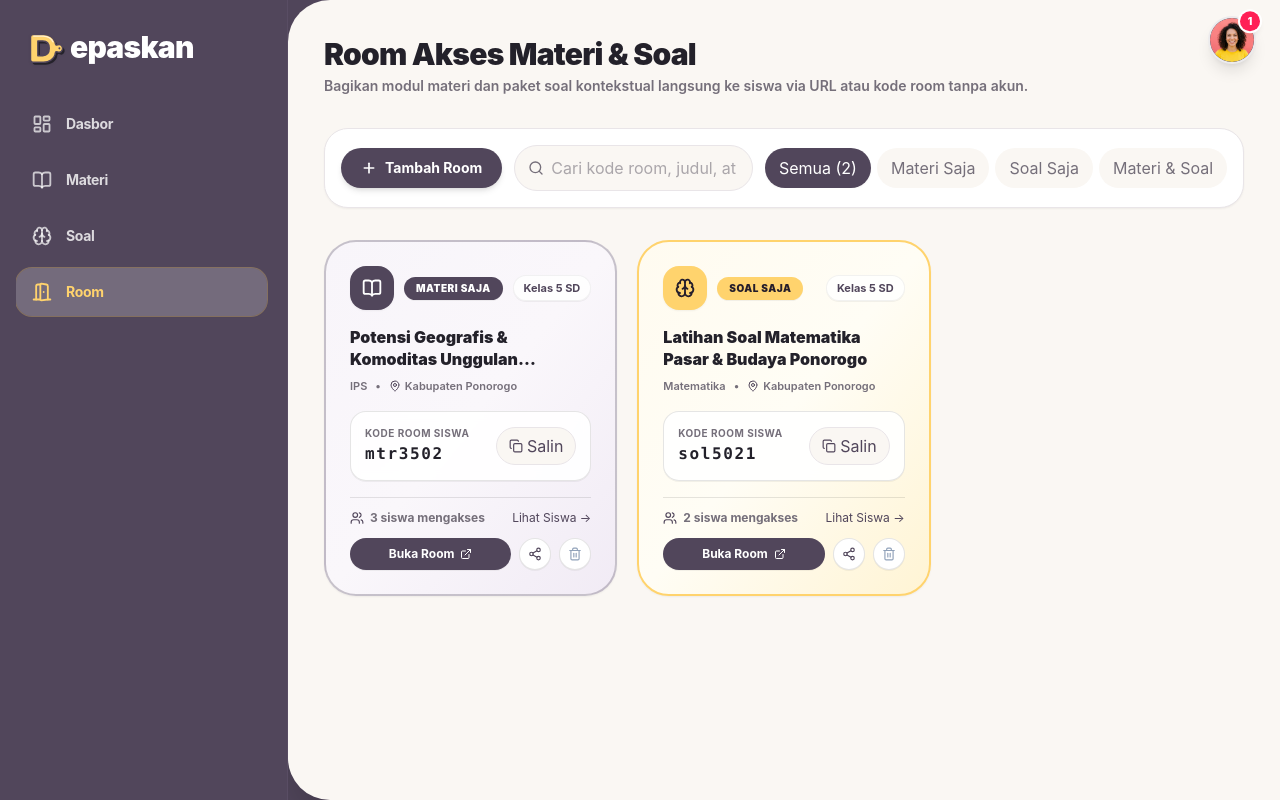
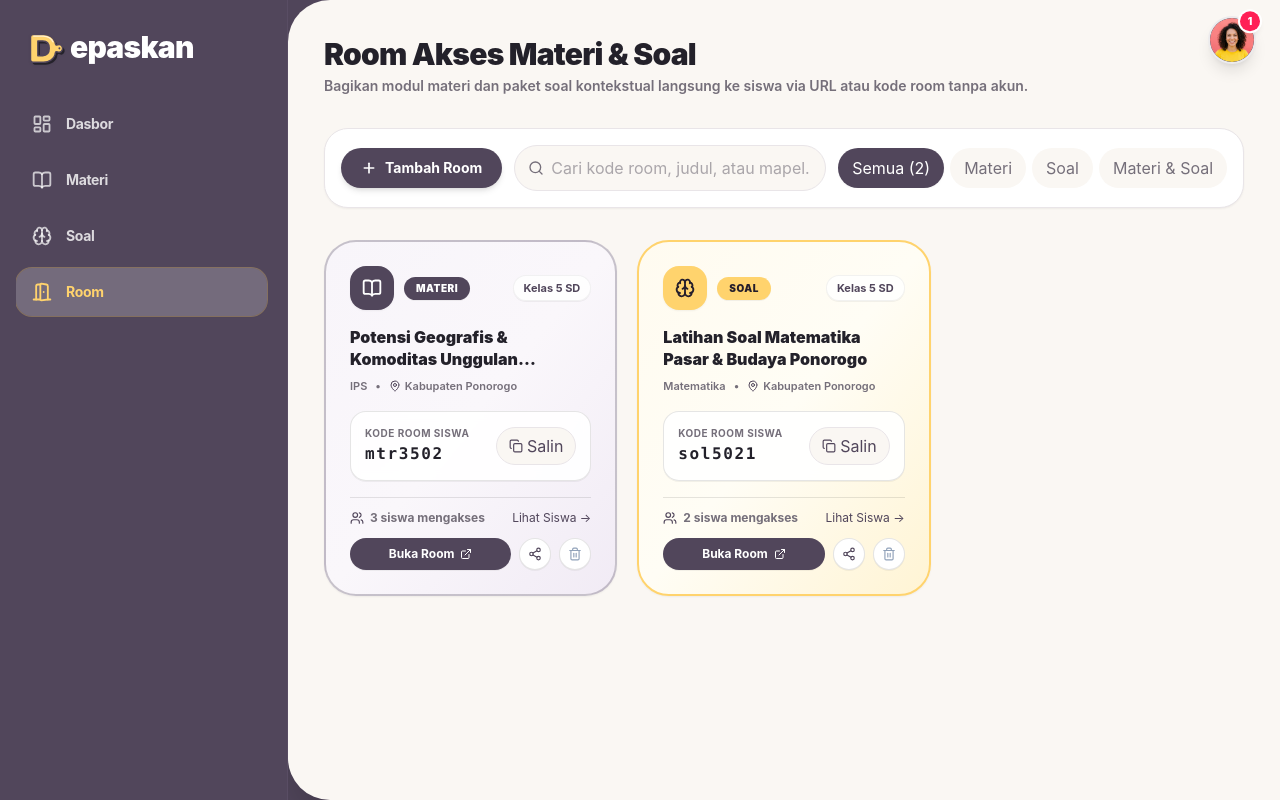
Before and after one commit to Irham-Najib-Azimul-Qowi/ContextLearningApp, a Next.js app: page /teacher/rooms in a window 1280 px wide. Built offline with nearby package versions, Linux system fonts and the light colour scheme.

Commit message:
fix(rooms): remove redundant word 'Saja' from filter buttons and badges

```diff
--- a/app/teacher/rooms/new/page.tsx
+++ b/app/teacher/rooms/new/page.tsx
@@ -168,7 +168,7 @@ export default function CreateRoomPage() {
                 </div>
                 <div>
                   <div className="font-black text-xs">
-                    Materi Saja
+                    Materi
                   </div>
                   <div className={`text-[10px] ${roomType === "material" ? "text-[#251E2B]/80 font-semibold" : "text-gray-300"}`}>
                     Baca bahan ajar
@@ -197,7 +197,7 @@ export default function CreateRoomPage() {
                 </div>
                 <div>
                   <div className="font-black text-xs">
-                    Soal Saja
+                    Soal
                   </div>
                   <div className={`text-[10px] ${roomType === "question" ? "text-[#251E2B]/80 font-semibold" : "text-gray-300"}`}>
                     Latihan soal
--- a/app/teacher/rooms/page.tsx
+++ b/app/teacher/rooms/page.tsx
@@ -137,7 +137,7 @@ export default function TeacherRoomsPage() {
                   : "bg-[#FAF7F3] text-[#756F7A] hover:text-[#23212A] hover:bg-slate-100"
               }`}
             >
-              Materi Saja
+              Materi
             </button>
             <button
               type="button"
@@ -148,7 +148,7 @@ export default function TeacherRoomsPage() {
                   : "bg-[#FAF7F3] text-[#756F7A] hover:text-[#23212A] hover:bg-slate-100"
               }`}
             >
-              Soal Saja
+              Soal
             </button>
             <button
               type="button"
@@ -228,7 +228,7 @@ export default function TeacherRoomsPage() {
                         </div>
 
                         <span className={`inline-flex items-center gap-1.5 px-3 py-1 rounded-full text-[10px] font-black uppercase tracking-wider shadow-2xs ${badgeColorClass}`}>
-                          <span>{isBoth ? "Materi & Soal" : isMaterial ? "Materi Saja" : "Soal Saja"}</span>
+                          <span>{isBoth ? "Materi & Soal" : isMaterial ? "Materi" : "Soal"}</span>
                         </span>
                       </div>
 
```
